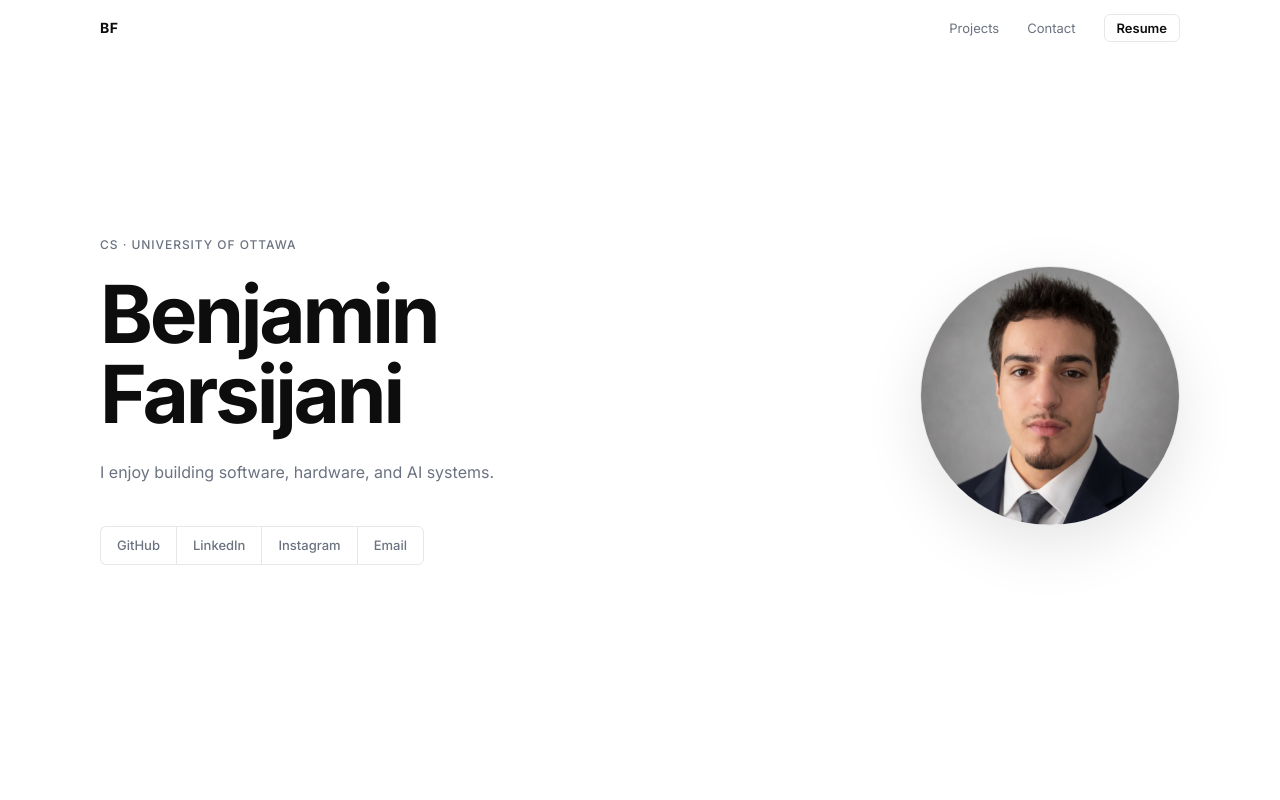
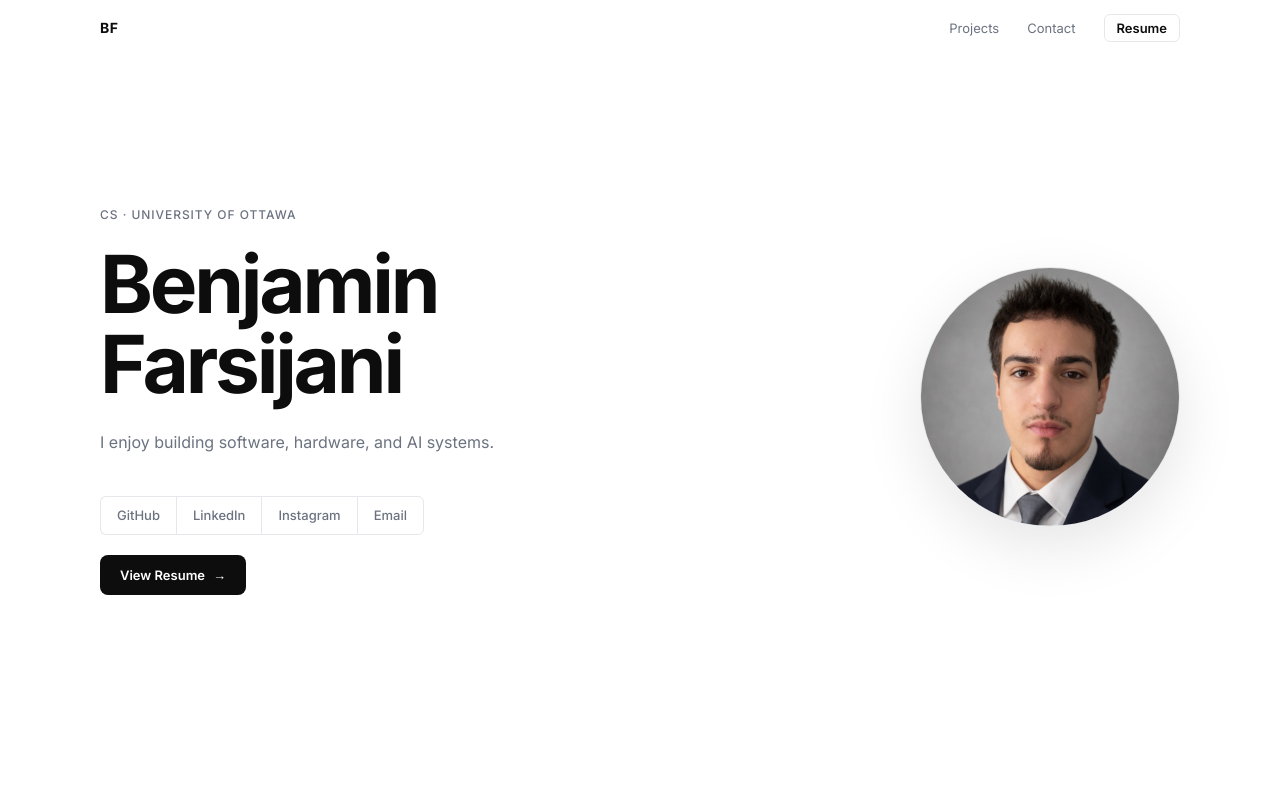
Before and after one commit to benfarsi/benfarsi.com, a Next.js app: page / in a window 1280 px wide. Shown: the top 800 px of the page. Built offline with nearby package versions, Linux system fonts and the light colour scheme.

Commit message:
add View Resume CTA button to hero

```diff
--- a/app/globals.css
+++ b/app/globals.css
@@ -178,6 +178,32 @@ a {
 .hero__social:hover {
   background: var(--surface);
   color: var(--fg);
+}
+
+.hero__resume-btn {
+  display: inline-flex;
+  align-items: center;
+  gap: 8px;
+  margin-top: 20px;
+  padding: 10px 20px;
+  font-size: 13px;
+  font-weight: 600;
+  color: var(--bg);
+  background: var(--fg);
+  border-radius: 8px;
+  transition: opacity 0.15s;
+}
+
+.hero__resume-btn:hover {
+  opacity: 0.82;
+}
+
+.hero__resume-btn .cta-arrow {
+  transition: transform 0.15s;
+}
+
+.hero__resume-btn:hover .cta-arrow {
+  transform: translateX(3px);
 }
 
 .hero__photo-wrap {
--- a/app/page.tsx
+++ b/app/page.tsx
@@ -91,6 +91,14 @@ export default function Home() {
                   </a>
                 ))}
               </div>
+              <a
+                className="hero__resume-btn"
+                href="/resume.pdf"
+                target="_blank"
+                rel="noopener noreferrer"
+              >
+                View Resume <span className="cta-arrow">→</span>
+              </a>
             </div>
             <div className="hero__photo-wrap">
               <Image
```
